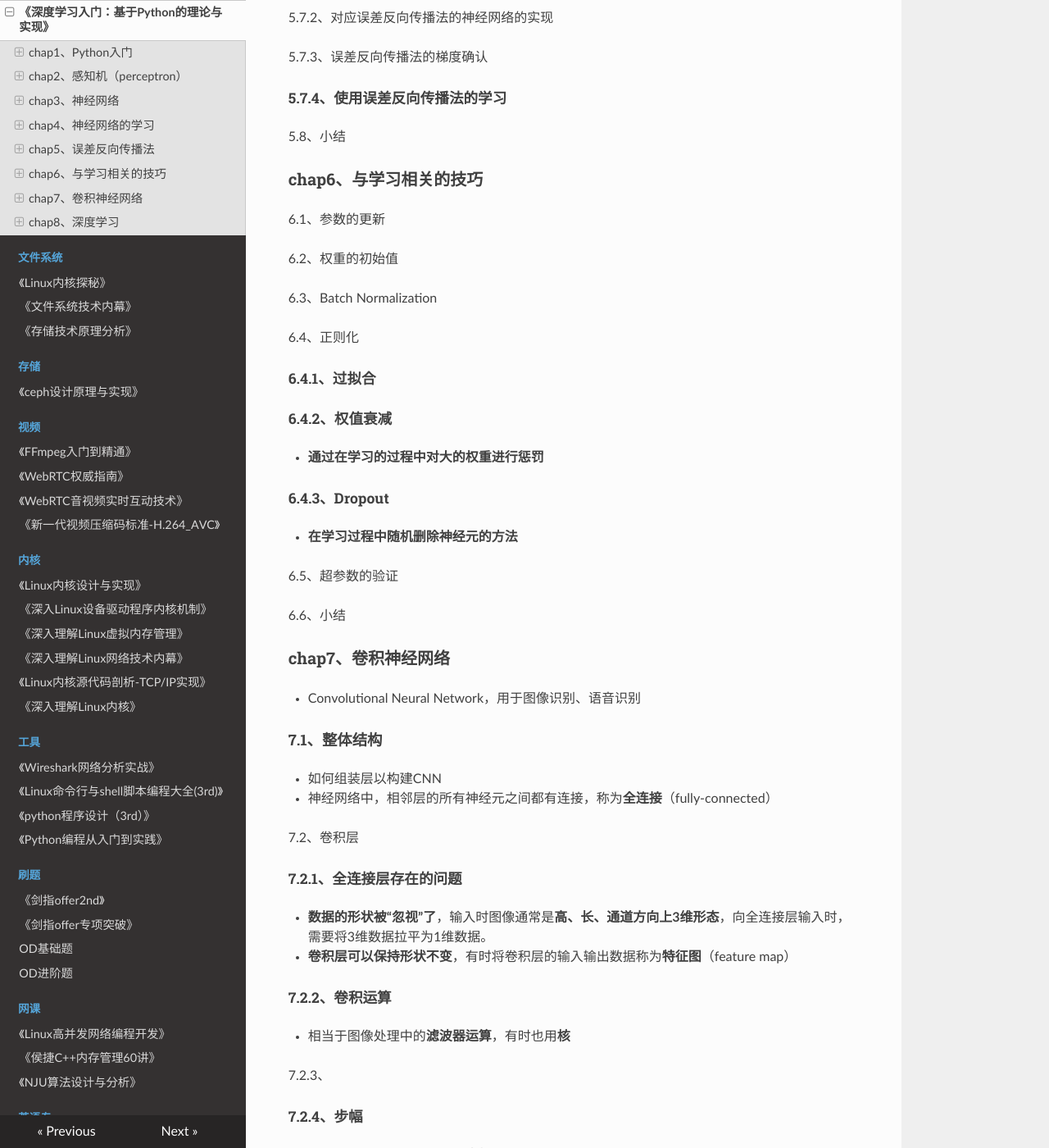
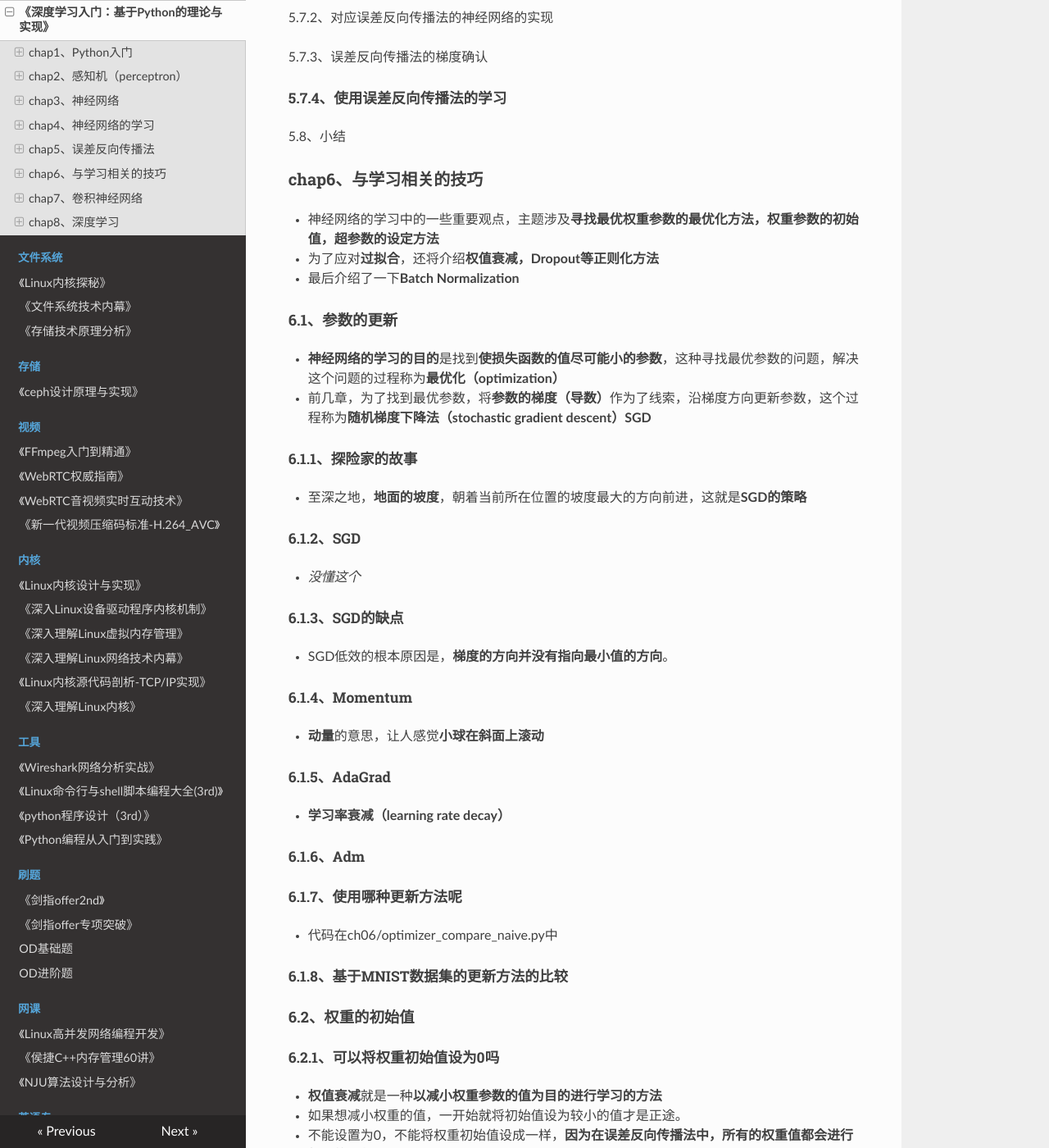
Before and after one commit to wolflion/booknotes, an MkDocs documentation site: the page built from docs/31deepLearning/深度学习入门：基于Python的理论与实现.md, in a window 1280 px wide and 1400 px high, scrolled down 8703 px. Shown: the whole window at 82% size. Built offline with MkDocs 1.6.1, drawn with Linux system fonts in a browser that asks for light colours; nearby versions of some CDN libraries; formulas are drawn with MathJax 3; some of the changed text lies outside the part shown.

Commit message:
Update 深度学习入门：基于Python的理论与实现.md

```diff
--- a/docs/31deepLearning/深度学习入门：基于Python的理论与实现.md
+++ b/docs/31deepLearning/深度学习入门：基于Python的理论与实现.md
@@ -346,17 +346,81 @@
 
 ### chap6、与学习相关的技巧
 
-6.1、参数的更新
++ 神经网络的学习中的一些重要观点，主题涉及**寻找最优权重参数的最优化方法，权重参数的初始值，超参数的设定方法**
++ 为了应对**过拟合**，还将介绍**权值衰减，Dropout等正则化方法**
++ 最后介绍了一下**Batch Normalization**
 
-6.2、权重的初始值
+#### 6.1、参数的更新
 
-6.3、Batch Normalization
++ **神经网络的学习的目的**是找到**使损失函数的值尽可能小的参数**，这种寻找最优参数的问题，解决这个问题的过程称为**最优化（optimization）**
++ 前几章，为了找到最优参数，将**参数的梯度（导数）**作为了线索，沿梯度方向更新参数，这个过程称为**随机梯度下降法（stochastic gradient descent）SGD**
 
-6.4、正则化
+##### 6.1.1、探险家的故事
+
++ 至深之地，**地面的坡度**，朝着当前所在位置的坡度最大的方向前进，这就是**SGD的策略**
+
+##### 6.1.2、SGD
+
++ *没懂这个*
+
+##### 6.1.3、SGD的缺点
+
++ SGD低效的根本原因是，**梯度的方向并没有指向最小值的方向**。
+
+##### 6.1.4、Momentum
+
++ **动量**的意思，让人感觉**小球在斜面上滚动**
+
+##### 6.1.5、AdaGrad
+
++ **学习率衰减（learning rate decay）**
+
+##### 6.1.6、Adm
+
+##### 6.1.7、使用哪种更新方法呢
+
++ 代码在ch06/optimizer_compare_naive.py中
+
+##### 6.1.8、基于MNIST数据集的更新方法的比较
+
+#### 6.2、权重的初始值
+
+##### 6.2.1、可以将权重初始值设为0吗
+
++ **权值衰减**就是一种**以减小权重参数的值为目的进行学习的方法**
++ 如果想减小权重的值，一开始就将初始值设为较小的值才是正途。
++ 不能设置为0，不能将权重初始值设成一样，**因为在误差反向传播法中，所有的权重值都会进行相同的更新**。
+
+##### 6.2.2、隐藏层的激活值的分布
+
++ 这里的**激活值**是指**激活函数的输出数据**。
++ **梯度消失**（gradient vanishing）
+
+##### 6.2.3、ReLU的权重初始值
+
+##### 6.2.4、基于MNIST数据集的权重初始化
+
+#### 6.3、Batch Normalization
+
+##### 6.3.1、Batch Normalization的算法
+
++ 优点
+  + 使学习快速进行（增大学习率）
+  + 不那么依赖初始值（对于初始值不用那么神经质）
+  + 抑制过拟合（降低Dropout等的必要性）
++ Batch Norm，**以进行学习时的mini-batch为单位，按mini-batch进行正规化**，具体而言，**就是进行使数据分布的均值为0，方差为1的正规化**。
+
+##### 6.3.2、Batch Normalization的评估
+
+#### 6.4、正则化
 
 ##### 6.4.1、过拟合
 
-##### 6.4.2、权值衰减
++ 发生过拟合的原因，主要有以下2个：
+  + 模型拥有大量参数，表现力强
+  + 训练数据少
+
+##### 6.4.2、权值衰减（weight decay）
 
 + **通过在学习的过程中对大的权重进行惩罚**
 
@@ -364,9 +428,15 @@
 
 + **在学习过程中随机删除神经元的方法**
 
-6.5、超参数的验证
+#### 6.5、超参数的验证
 
-6.6、小结
+6.5.1、验证数据
+
+6.5.2、超参数的最优化
+
+6.5.3、超参数最优化的实现
+
+#### 6.6、小结
 
 ### chap7、卷积神经网络
 
@@ -376,8 +446,13 @@
 
 + 如何组装层以构建CNN
 + 神经网络中，相邻层的所有神经元之间都有连接，称为**全连接**（fully-connected）
++ 我们用Affine层实现了全连接层
+  + 5层的话（前4层是Affine+ReLu，最后1层是Affine+Softmax）
+  + CNN的话，就会增加池化层
 
-7.2、卷积层
+#### 7.2、卷积层
+
++ 一些术语**填充，步幅**
 
 ##### 7.2.1、全连接层存在的问题
 
@@ -388,7 +463,9 @@
 
 + 相当于图像处理中的**滤波器运算**，有时也用**核**
 
-7.2.3、
+##### 7.2.3、填充
+
++ 在进行卷积层处理之前，有时要**向输入数据的周围填入固定的数据（比如0等）**，这称为**填充（padding）**。
 
 ##### 7.2.4、步幅
 
```
